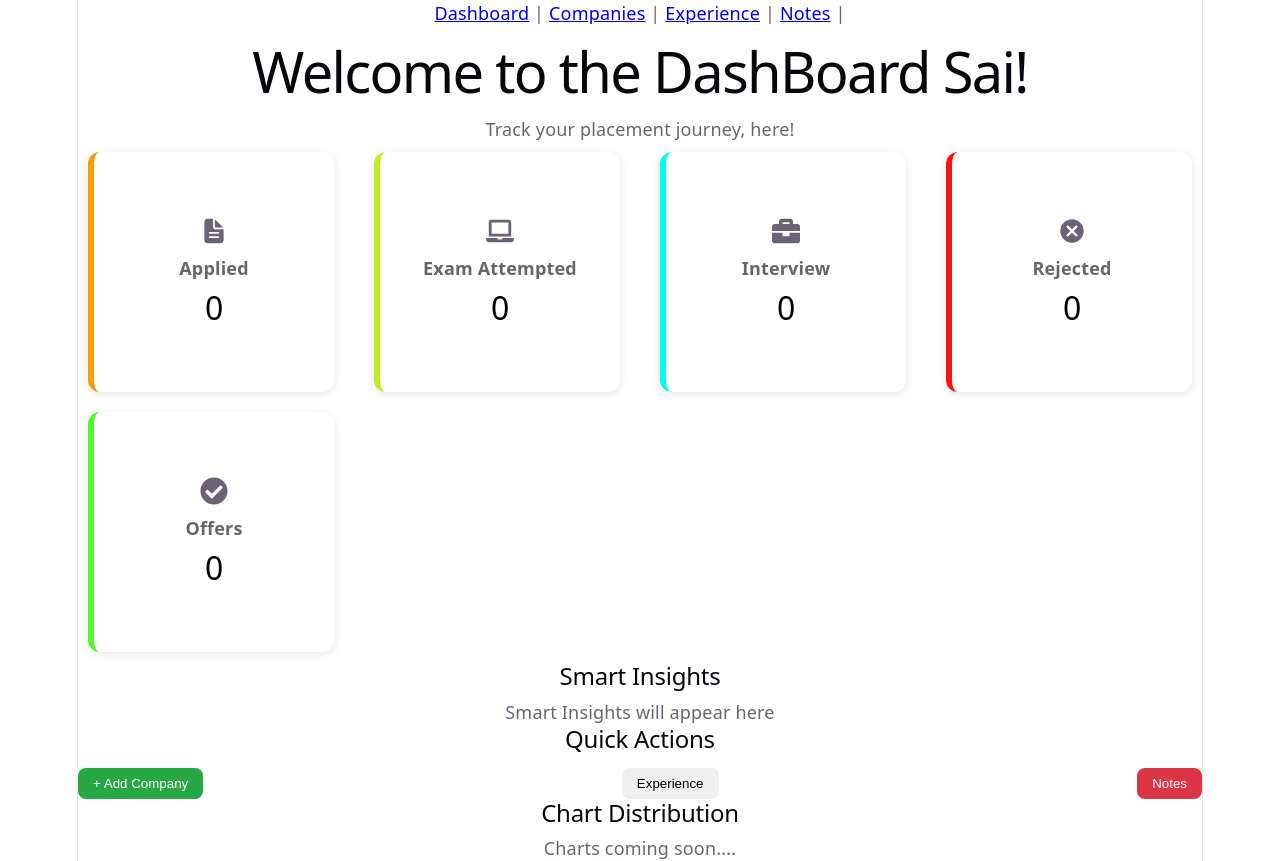
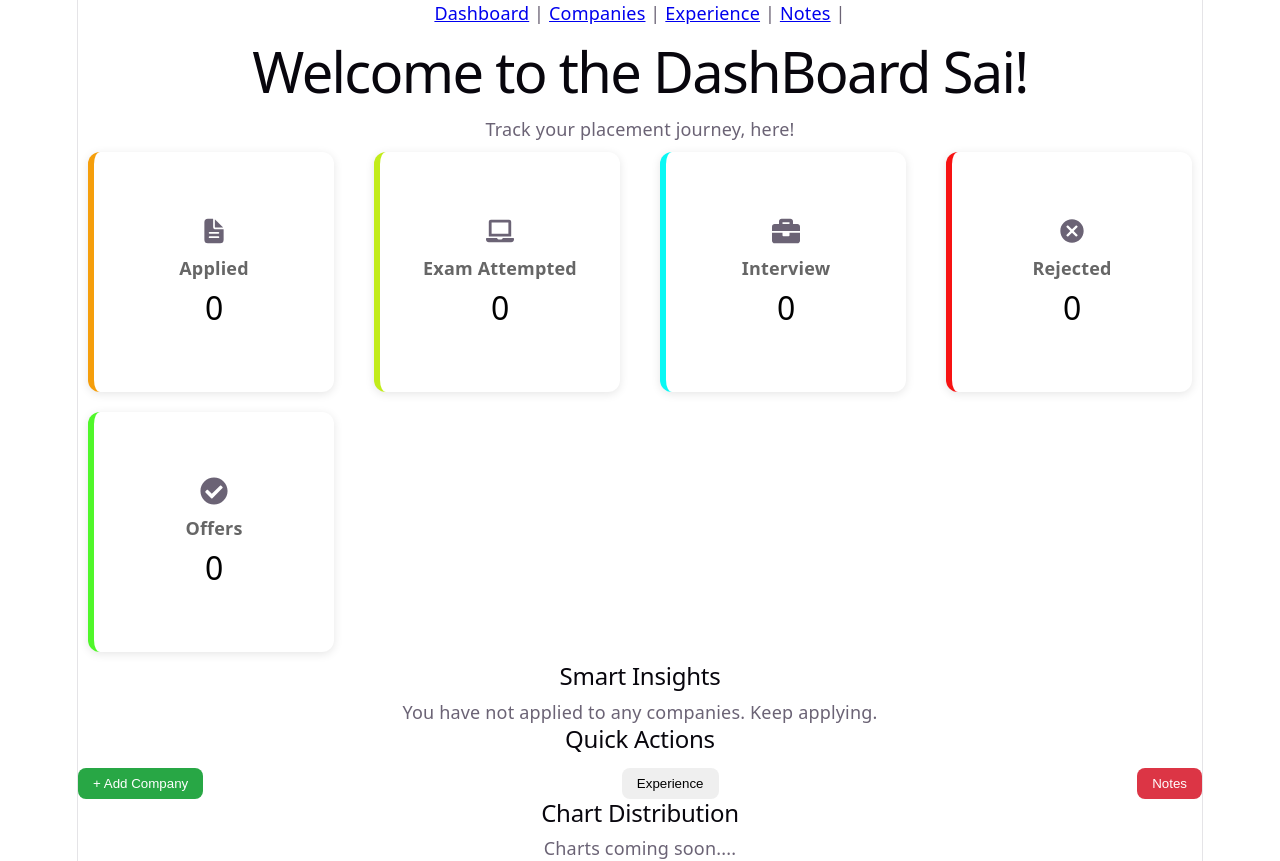
Before and after one commit to manideep-2212/interview-journal, a React app: page / in a window 1280 px wide. Built offline with nearby package versions, Linux system fonts and the light colour scheme; the HTML template or start-up script is replaced by a standard one.

Commit message:
Feature : Smart Insights in Dashboard

```diff
--- a/src/pages/Dashboard.jsx
+++ b/src/pages/Dashboard.jsx
@@ -3,6 +3,7 @@ import "./dashboard.css";
 import { IoDocumentText } from "react-icons/io5";
 import { FaBriefcase, FaCheckCircle, FaLaptop } from "react-icons/fa";
 import { MdCancel } from "react-icons/md";
+import {useNavigate} from "react";
 
 function Dashboard({companies}){
     const appliedCount = companies.filter((item)=>(item.status==="Applied")).length;
@@ -20,6 +21,7 @@ function Dashboard({companies}){
         }
         return insights;
     }
+     const insights = generateInsight();
     return(
         <>
             <div  className="dashboard-header">
@@ -61,7 +63,12 @@ function Dashboard({companies}){
             {/* Smart Insights */}
             <div className="insights-container">
                 <h2>Smart Insights</h2>
-                <p>Smart Insights will appear here</p>
+                {insights.length===0
+                 ?(<p>Smart Insights will appear here</p>):
+                (insights.map((item,index)=>(
+                        <p key={index}>{item}</p>
+                )))
+            }
             </div>
             {/* Quick Actions */}
             <div className="quick-actions">
```
